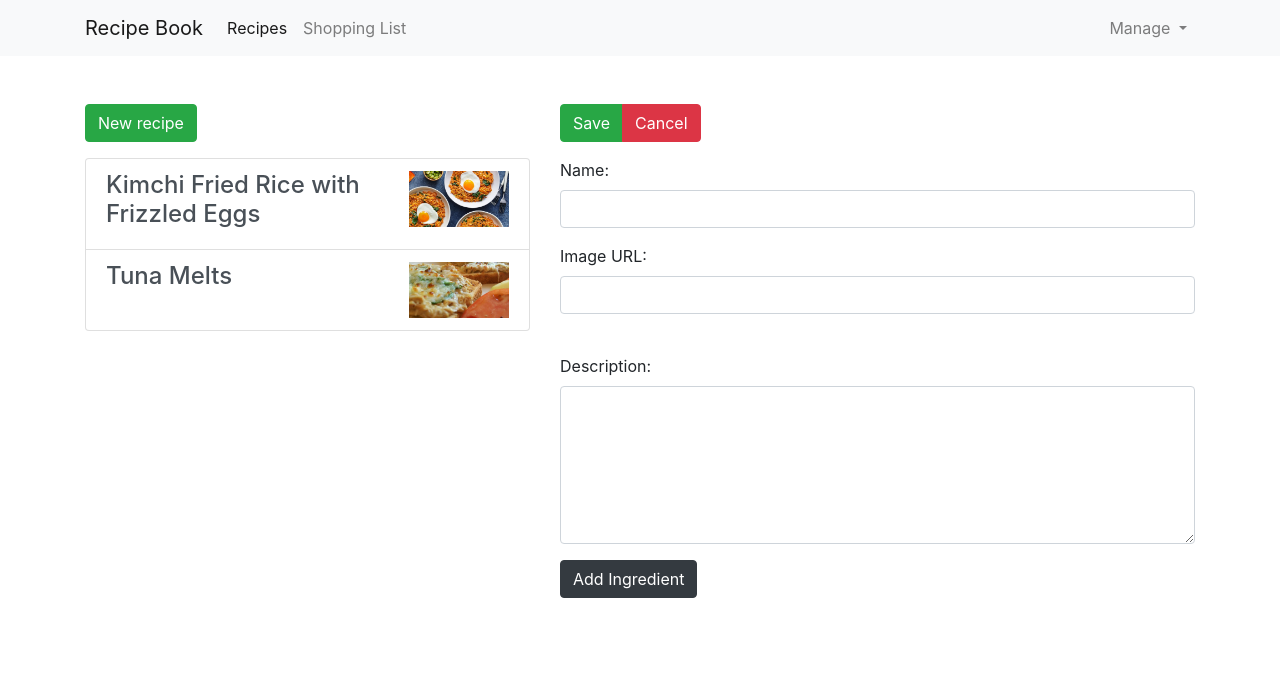
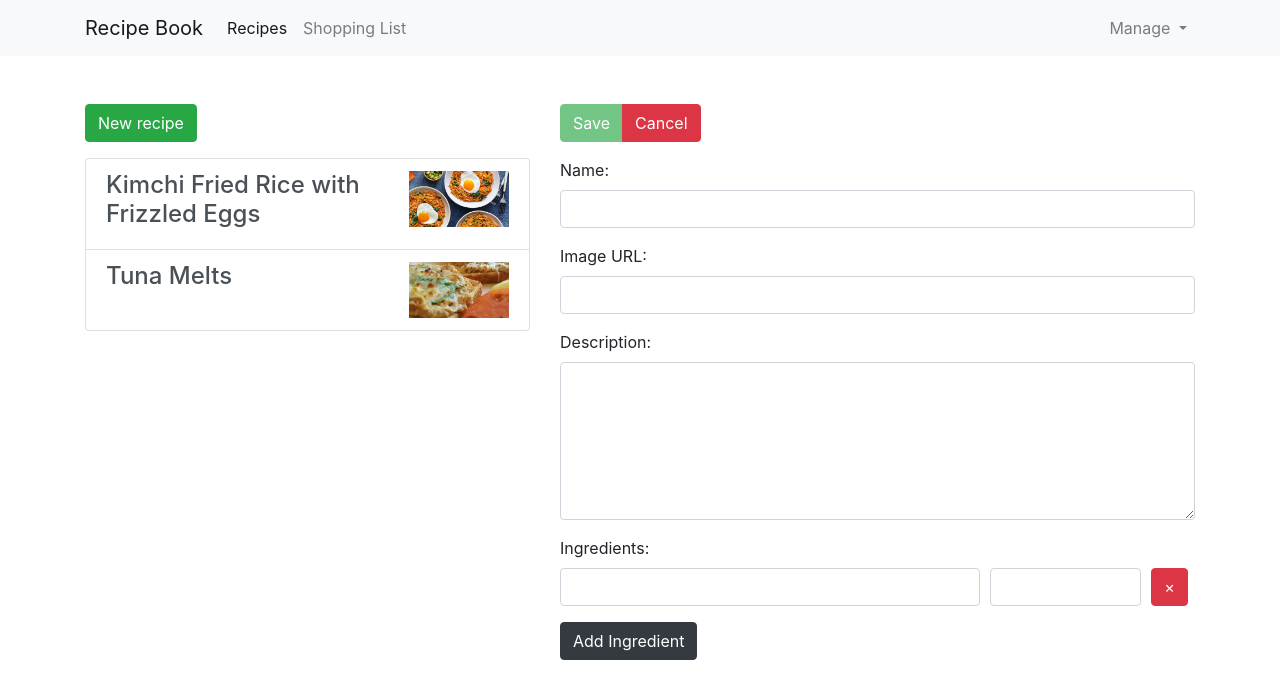
Before and after one commit to Safe-Mode/recipes-book, an Angular app: page /recipes/new in a window 1280 px wide. Shown: the top 698 px of the page. Built offline with nearby package versions, Linux system fonts and the light colour scheme.

Commit message:
Add recipe form validation

```diff
--- a/src/app/recipes/recipe-edit/recipe-edit.component.html
+++ b/src/app/recipes/recipe-edit/recipe-edit.component.html
@@ -2,7 +2,13 @@
   <div class="row mb-3">
     <div class="col">
       <div class="btn-group">
-        <button type="submit" class="btn btn-success">Save</button>
+        <button
+          type="submit"
+          class="btn btn-success"
+          [disabled]="!recipeForm.valid"
+        >
+          Save
+        </button>
         <button type="button" class="btn btn-danger">Cancel</button>
       </div>
     </div>
@@ -17,7 +23,14 @@
           class="form-control"
           id="name"
           formControlName="name"
+          [ngClass]="{'is-invalid': !recipeForm.get('name').valid && recipeForm.get('name').touched}"
         >
+        <span
+          class="invalid-feedback"
+          *ngIf="recipeForm.get('name').hasError('required')"
+        >
+          This field is required
+        </span>
       </div>
     </div>
   </div>
@@ -36,7 +49,7 @@
     </div>
   </div>
 
-  <div class="row">
+  <div class="row" *ngIf="recipeForm.get('imagePath').value">
     <div class="col">
       <img class="img-fluid" src="" alt="">
     </div>
@@ -58,7 +71,7 @@
 
   <div class="row">
     <div class="col" formArrayName="ingredients">
-      <label *ngIf="recipeForm.get('ingredients').controls.length">Ingredients:</label>
+      <label>Ingredients:</label>
 
       <div
         class="form-row"
@@ -70,7 +83,14 @@
             type="text"
             class="form-control"
             formControlName="name"
+            [ngClass]="{'is-invalid': !ingredientCtrl.get('name').valid && ingredientCtrl.get('name').touched}"
           >
+          <span
+            class="invalid-feedback"
+            *ngIf="ingredientCtrl.get('name').hasError('required')"
+          >
+            This field is required
+          </span>
         </div>
 
         <div class="col-3 form-group">
--- a/src/app/recipes/recipe-edit/recipe-edit.component.ts
+++ b/src/app/recipes/recipe-edit/recipe-edit.component.ts
@@ -1,11 +1,10 @@
 import { Component, OnInit } from '@angular/core';
 import { ActivatedRoute, Params } from '@angular/router';
-import { FormArray, FormControl, FormGroup } from '@angular/forms';
+import { FormArray, FormControl, FormGroup, Validators } from '@angular/forms';
 
 import { RecipeService } from '../../services/recipe.service';
 import { Recipe } from '../../models/recipe.model';
 import { Ingredient } from '../../models/ingredient.model';
-import { log } from 'util';
 
 @Component({
   selector: 'app-recipe-edit',
@@ -32,29 +31,33 @@ export class RecipeEditComponent implements OnInit {
   }
 
   private initForm(): void {
+    const { required } = Validators;
     const recipe = (this.editMode) ? this.recipeService
       .getRecipe(this.recipeId) : new Recipe('', '', '', []);
 
     this.recipeForm = new FormGroup({
-      name: new FormControl(recipe.name),
+      name: new FormControl(recipe.name, required),
       description: new FormControl(recipe.description),
       imagePath: new FormControl(recipe.imagePath),
-      ingredients: new FormArray([])
+      ingredients: new FormArray([], required)
     });
 
     if (recipe.ingredients.length) {
       recipe.ingredients.forEach((ingredient: Ingredient ) => {
         this.addIngredient(ingredient);
       });
+    } else {
+      this.addIngredient(null);
     }
   }
 
   addIngredient(ingredient: Ingredient | null): void {
     const name = (ingredient) ? ingredient.name : '';
     const amount = (ingredient) ? ingredient.amount : '';
+    const { required } = Validators;
 
     const formGroup = new FormGroup({
-      name: new FormControl(name),
+      name: new FormControl(name, required),
       amount: new FormControl(amount)
     });
 
```
